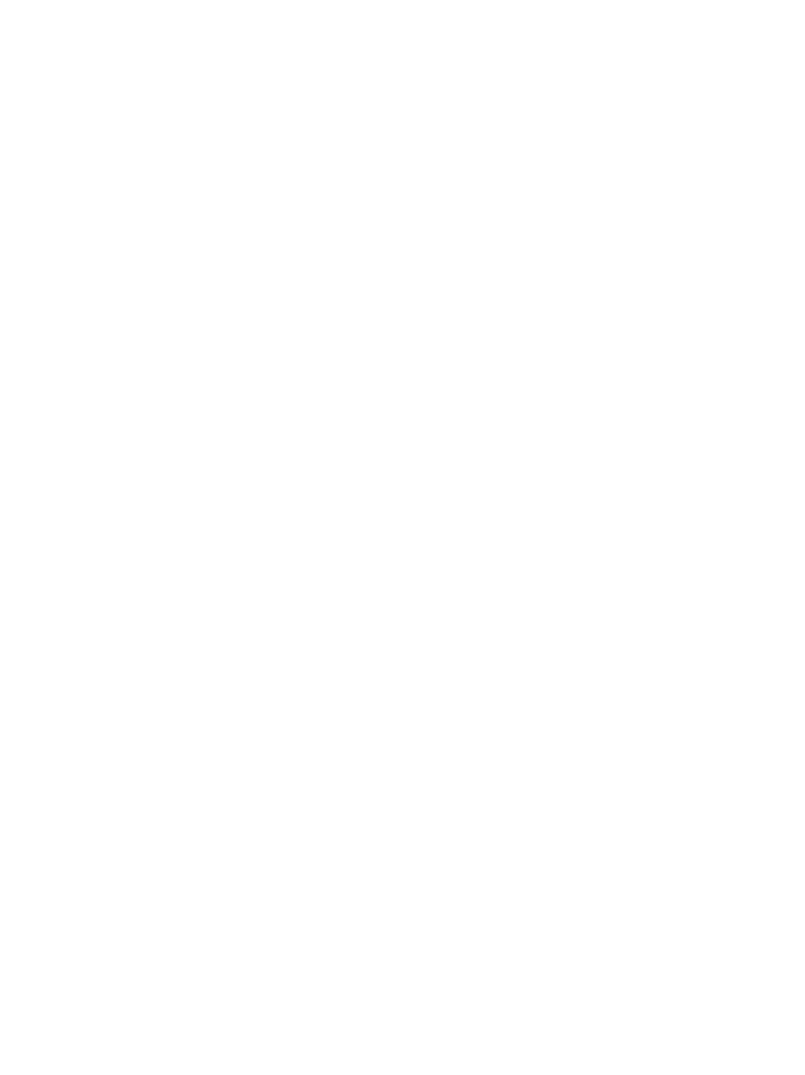
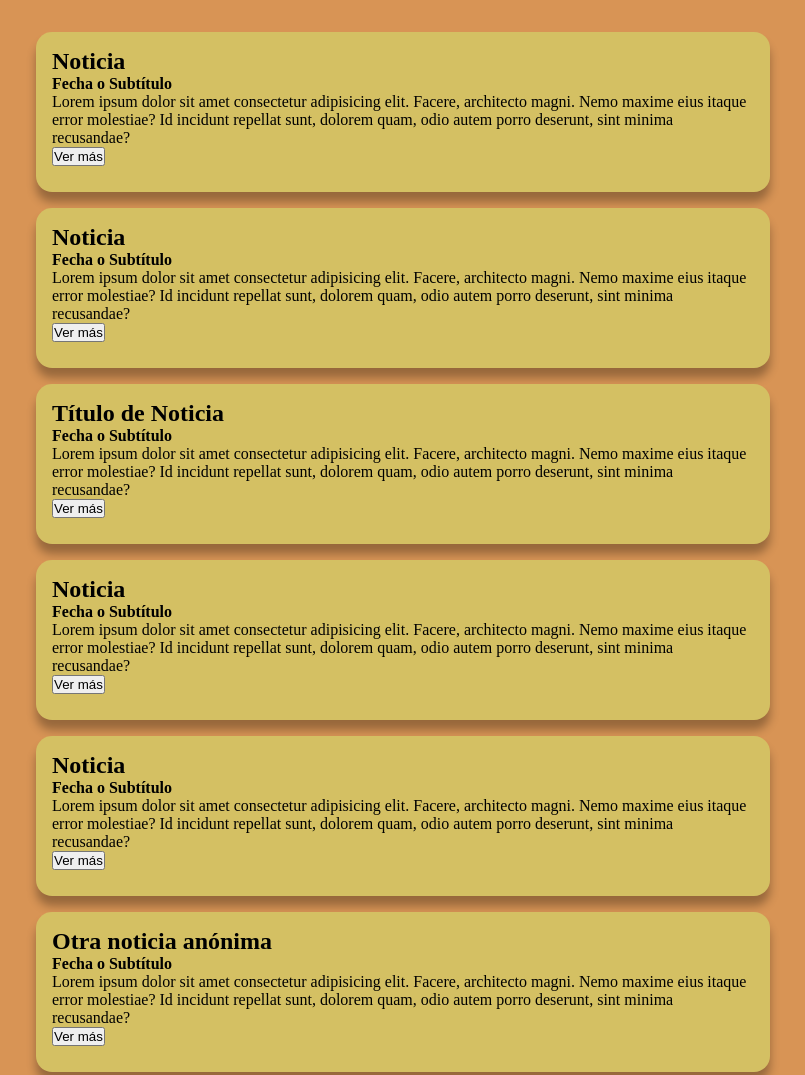
Before and after one commit to JEOT98/EnsayoExamen, a plain HTML site: page index.html in a window 1280 px wide. Shown: the top 1075 px of the page, without its empty margins (212-1017 px from the left). Before the commit the page ends 800 px from the top, so only its background shows below. Drawn offline with Linux system fonts and the light colour scheme.

Commit message:
Cartas y botón

```diff
--- a/estilos.css
+++ b/estilos.css
@@ -0,0 +1,25 @@
+*{
+    margin: 0;
+    padding: 0;
+}
+.cartas{
+    background-color: rgb(216, 148, 85);
+}
+
+.contenedor-cartas{
+    padding: 1rem;
+    max-width: 51rem;
+    margin: 0 auto;
+    text-align: left;
+}
+
+.cartas-item{
+    background-color: rgb(212, 192, 99);
+    width: 90%;
+    height: 10rem;
+    padding: 1rem;
+    box-shadow: 0 10px 10px rgba(0, 0, 0, 0.3);
+    box-sizing: border-box;
+    margin: 1rem;
+    border-radius: 1rem;
+}
--- a/index.html
+++ b/index.html
@@ -4,9 +4,49 @@
     <meta charset="UTF-8">
     <meta http-equiv="X-UA-Compatible" content="IE=edge">
     <meta name="viewport" content="width=device-width, initial-scale=1.0">
-    <title>Document</title>
+    <link rel="stylesheet" href="/estilos.css">
+    <title>Ejercicio</title>
 </head>
 <body>
-
+    <section class="cartas">
+        <div class="contenedor-cartas">
+            <article class="cartas-item">
+                <h2>Noticia</h2>
+                <h4>Fecha o Subtítulo</h4>
+                <p>Lorem ipsum dolor sit amet consectetur adipisicing elit. Facere, architecto magni. Nemo maxime eius itaque error molestiae? Id incidunt repellat sunt, dolorem quam, odio autem porro deserunt, sint minima recusandae?</p>
+                <button class="button__redes">Ver más</button>
+            </article>
+            <article class="cartas-item">
+                <h2>Noticia</h2>
+                <h4>Fecha o Subtítulo</h4>
+                <p>Lorem ipsum dolor sit amet consectetur adipisicing elit. Facere, architecto magni. Nemo maxime eius itaque error molestiae? Id incidunt repellat sunt, dolorem quam, odio autem porro deserunt, sint minima recusandae?</p>
+                <button class="button__redes">Ver más</button>
+            </article>
+            <article class="cartas-item">
+                <h2>Título de Noticia</h2>
+                <h4>Fecha o Subtítulo</h4>
+                <p>Lorem ipsum dolor sit amet consectetur adipisicing elit. Facere, architecto magni. Nemo maxime eius itaque error molestiae? Id incidunt repellat sunt, dolorem quam, odio autem porro deserunt, sint minima recusandae?</p>
+                <button class="button__redes">Ver más</button>
+            </article>
+            <article class="cartas-item solo-xbs">
+                <h2>Noticia</h2>
+                <h4>Fecha o Subtítulo</h4>
+                <p>Lorem ipsum dolor sit amet consectetur adipisicing elit. Facere, architecto magni. Nemo maxime eius itaque error molestiae? Id incidunt repellat sunt, dolorem quam, odio autem porro deserunt, sint minima recusandae?</p>
+                <button class="button__redes">Ver más</button>
+            </article>
+            <article class="cartas-item solo-xbs">
+                <h2>Noticia</h2>
+                <h4>Fecha o Subtítulo</h4>
+                <p>Lorem ipsum dolor sit amet consectetur adipisicing elit. Facere, architecto magni. Nemo maxime eius itaque error molestiae? Id incidunt repellat sunt, dolorem quam, odio autem porro deserunt, sint minima recusandae?</p>
+                <button class="button__redes">Ver más</button>
+            </article>
+            <article class="cartas-item solo-xbs">
+                <h2>Otra noticia anónima</h2>
+                <h4>Fecha o Subtítulo</h4>
+                <p>Lorem ipsum dolor sit amet consectetur adipisicing elit. Facere, architecto magni. Nemo maxime eius itaque error molestiae? Id incidunt repellat sunt, dolorem quam, odio autem porro deserunt, sint minima recusandae?</p>
+                <button class="button__redes">Ver más</button>
+            </article>
+        </div>
+    </section>
 </body>
 </html>
```
